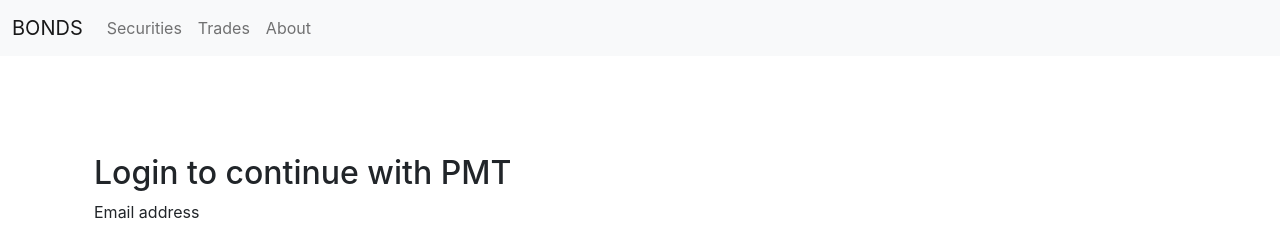
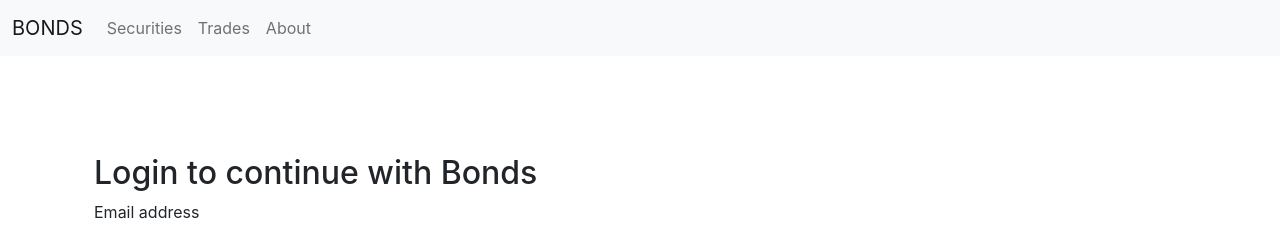
Before and after one commit to akankshasinnarkar/coding_challenge, a React (Create React App) app: page / in a window 1280 px wide. Shown: the top 230 px of the page. Built offline with nearby package versions, Linux system fonts and the light colour scheme.

Commit message:
Final Final

```diff
--- a/src/components/Login.js
+++ b/src/components/Login.js
@@ -35,7 +35,7 @@ const Login = (props) => {
 
     return (
         <div className='container mt-3'>
-            <h2>Login to continue with PMT</h2>
+            <h2>Login to continue with Bonds</h2>
             <form  onSubmit={handleSubmit}>
                 <div className="mb-3">
                     <label htmlFor="email" className="form-label">Email address</label>
```
